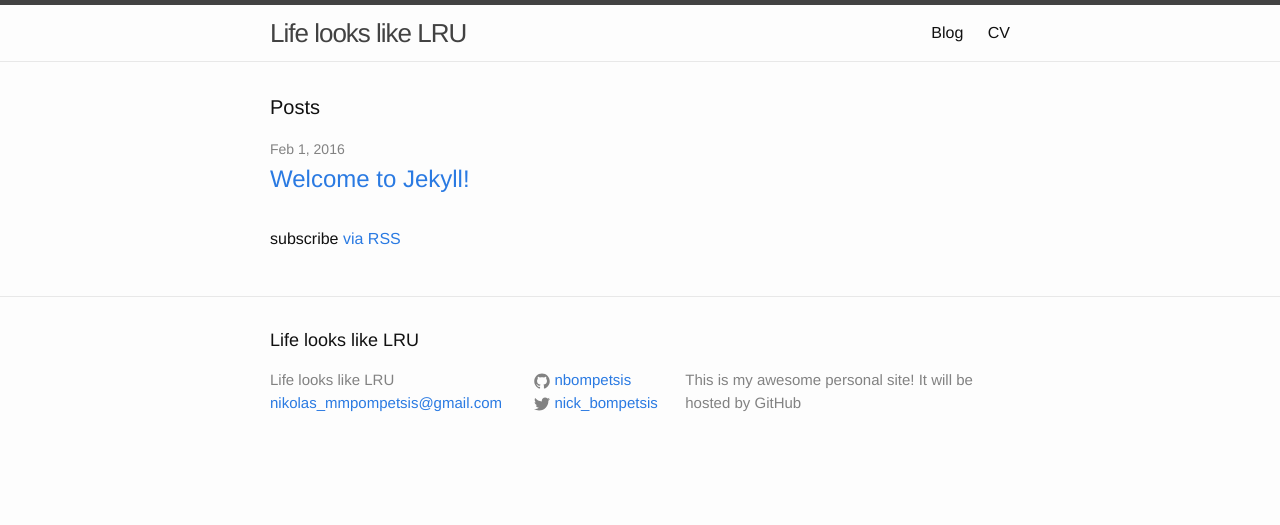
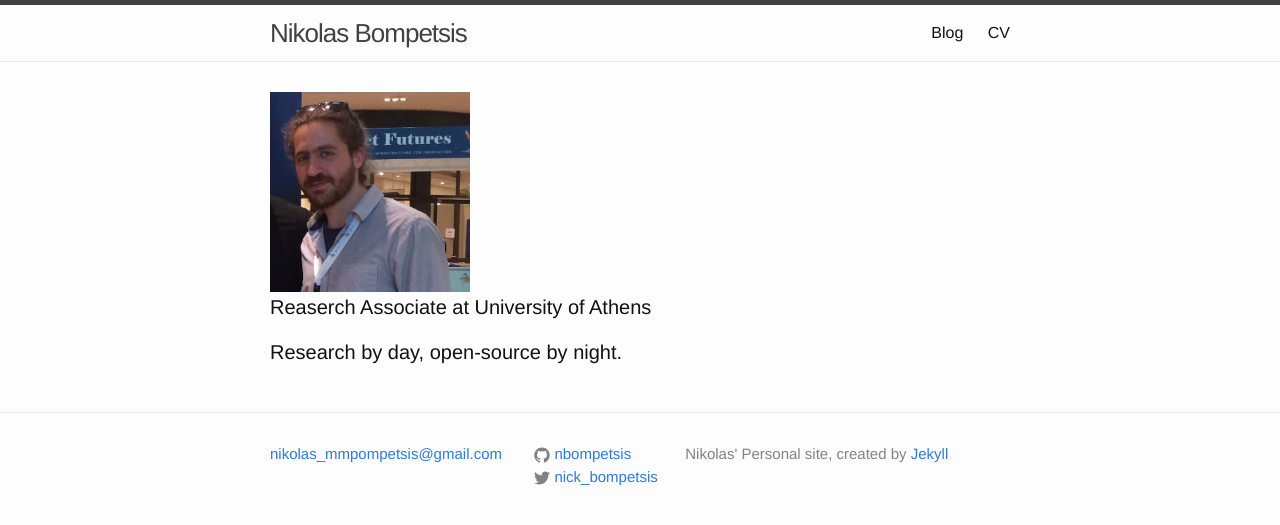
Before and after one commit to nbompetsis/nbompetsis.github.io, a Jekyll site: the page built from index.html, in a window 1280 px wide. Shown: the top 525 px of the page. Built offline with Jekyll 4.4.1, drawn with Linux system fonts in a browser that asks for light colours.

Commit message:
Updating my personal site

```diff
--- a/_config.yml
+++ b/_config.yml
@@ -6,15 +6,15 @@
 # 'jekyll serve'. If you change this file, please restart the server process.
 
 # Site settings
-title: Life looks like LRU
+title: Nikolas Bompetsis
 email: nikolas_mmpompetsis@gmail.com
 description: > # this means to ignore newlines until "baseurl:"
-  This is my awesome personal site! It will be hosted by GitHub
+  Nikolas Bompetsis Personal site
 baseurl: "" # the subpath of your site, e.g. /blog
-url: "http://yourdomain.com" # the base hostname & protocol for your site
+url: "" # the base hostname & protocol for your site
 twitter_username: nick_bompetsis
 facebook_username: Nikolas Allazw Tautotita
 github_username: nbompetsis
-
+footer_description: Nikolas' Personal site, created by <a href="http://jekyllrb.com" target="_blank">Jekyll</a>
 # Build settings
 markdown: kramdown
--- a/_includes/footer.html
+++ b/_includes/footer.html
@@ -2,12 +2,12 @@
 
   <div class="wrapper">
 
-    <h2 class="footer-heading">{{ site.title }}</h2>
+    <!-- <h2 class="footer-heading">{{ site.title }}</h2> -->
 
     <div class="footer-col-wrapper">
       <div class="footer-col footer-col-1">
         <ul class="contact-list">
-          <li>{{ site.title }}</li>
+          <!-- <li>{{ site.title }}</li> -->
           <li><a href="mailto:{{ site.email }}">{{ site.email }}</a></li>
         </ul>
       </div>
@@ -29,7 +29,7 @@
       </div>
 
       <div class="footer-col footer-col-3">
-        <p>{{ site.description }}</p>
+        <p>{{ site.footer_description }}</p>
       </div>
     </div>
 
--- a/index.html
+++ b/index.html
@@ -4,9 +4,12 @@ layout: default
 
 <div class="home">
 
-  <h1 class="page-heading">Posts</h1>
+<img src="./assest/nb.jpg" alt="nb" style="width: 200px;" style="height: 200px;"/>
 
-  <ul class="post-list">
+  <h1 class="page-heading">Reaserch Associate at University of Athens</h1>
+  <h1 class="page-heading">Research by day, open-source by night.</h1>
+
+  <!-- <ul class="post-list">
     {% for post in site.posts %}
       <li>
         <span class="post-meta">{{ post.date | date: "%b %-d, %Y" }}</span>
@@ -16,8 +19,8 @@ layout: default
         </h2>
       </li>
     {% endfor %}
-  </ul>
+  </ul> -->
 
-  <p class="rss-subscribe">subscribe <a href="{{ "/feed.xml" | prepend: site.baseurl }}">via RSS</a></p>
+  <!-- <p class="rss-subscribe">subscribe <a href="{{ "/feed.xml" | prepend: site.baseurl }}">via RSS</a></p> -->
 
 </div>
```
